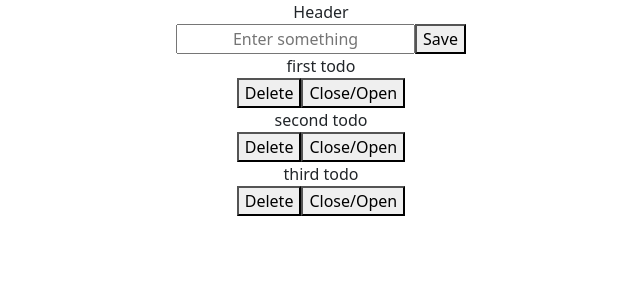
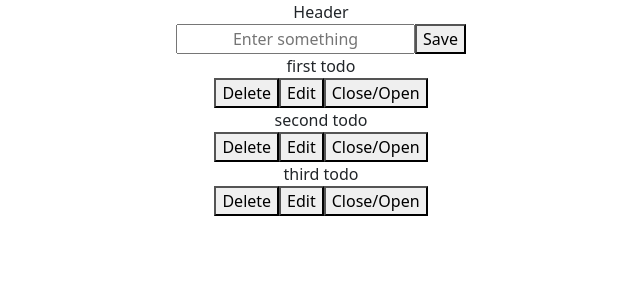
Before and after one commit to VladimirRM/Seo-soul-do, a React (Create React App) app: page / in a window 1280 px wide. Shown: the top 300 px of the page, without its empty margins (319-959 px from the left). Built offline with nearby package versions, Linux system fonts and the light colour scheme.

Commit message:
add edit button

```diff
--- a/src/components/TodoList/TodoList.js
+++ b/src/components/TodoList/TodoList.js
@@ -22,6 +22,7 @@ const TodoList = ({ todo, setTodo }) => {
         <div key={item.id}>
           <div>{item.title}</div>
           <button onClick={() => deleteTodo(item.id)}>Delete</button>
+          <button onClick={() => editTodo(item.id)}>Edit</button>
           <button onClick={() => statusTodo(item.id)}>Close/Open</button>
         </div>
       ))}
```
